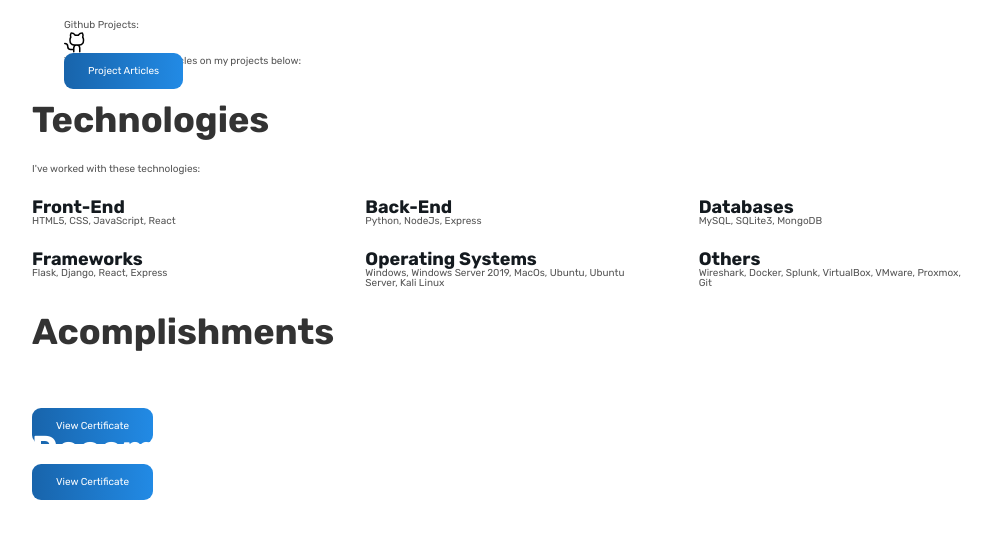
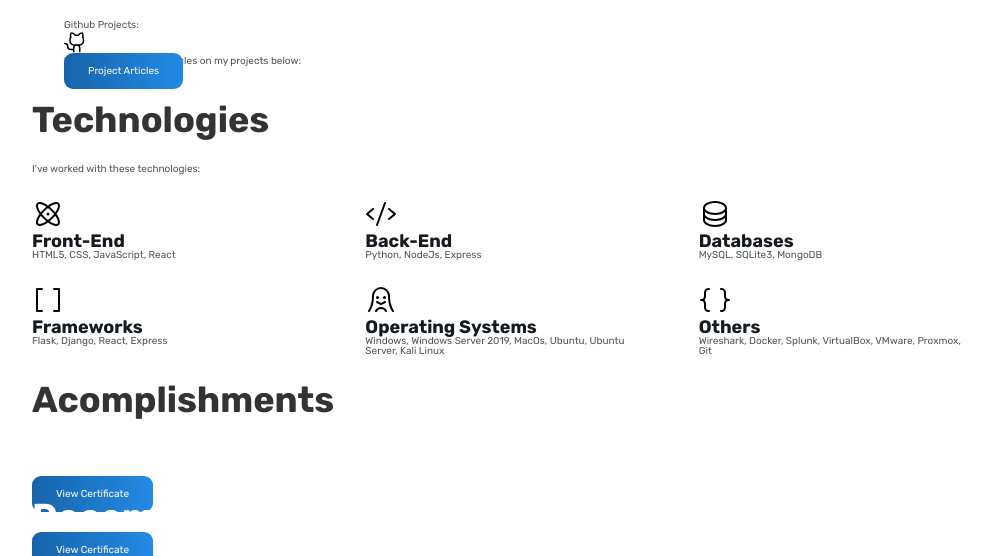
Before and after one commit to ianmaloney14/blogs, a Django app: page / in a window 1280 px wide. Shown: the part 257-813 px from the top of the page, without its empty margins (140-1131 px from the left). Run offline with Django 4.2, Linux system fonts and the light colour scheme.

Commit message:
added some lil icons

```diff
--- a/cyber_sec/cyber_blog/blog_app/templates/portfolio.html
+++ b/cyber_sec/cyber_blog/blog_app/templates/portfolio.html
@@ -30,31 +30,37 @@
             <p class="article-paragraphs margin-bottom-sm">I've worked with these technologies:</p>
             <div class="grid grid--3-cols row-gap-sm">
                 <div>
+                    <svg xmlns="http://www.w3.org/2000/svg" width="32" height="32" fill="#000000" viewBox="0 0 256 256"><path d="M196.12,128c24.65-34.61,37.22-70.38,19.74-87.86S162.61,35.23,128,59.88C93.39,35.23,57.62,22.66,40.14,40.14S35.23,93.39,59.88,128c-24.65,34.61-37.22,70.38-19.74,87.86h0c5.63,5.63,13.15,8.14,21.91,8.14,18.48,0,42.48-11.17,66-27.88C151.47,212.83,175.47,224,194,224c8.76,0,16.29-2.52,21.91-8.14h0C233.34,198.38,220.77,162.61,196.12,128Zm8.43-76.55c7.64,7.64,2.48,32.4-18.52,63.28a300.33,300.33,0,0,0-21.19-23.57A300.33,300.33,0,0,0,141.27,70C172.15,49,196.91,43.8,204.55,51.45ZM176.29,128a289.14,289.14,0,0,1-22.76,25.53A289.14,289.14,0,0,1,128,176.29a289.14,289.14,0,0,1-25.53-22.76A289.14,289.14,0,0,1,79.71,128,298.62,298.62,0,0,1,128,79.71a289.14,289.14,0,0,1,25.53,22.76A289.14,289.14,0,0,1,176.29,128ZM51.45,51.45c2.2-2.21,5.83-3.35,10.62-3.35C73.89,48.1,92.76,55,114.72,70A304,304,0,0,0,91.16,91.16,300.33,300.33,0,0,0,70,114.73C49,83.85,43.81,59.09,51.45,51.45Zm0,153.1C43.81,196.91,49,172.15,70,141.27a300.33,300.33,0,0,0,21.19,23.57A304.18,304.18,0,0,0,114.73,186C83.85,207,59.09,212.2,51.45,204.55Zm153.1,0c-7.64,7.65-32.4,2.48-63.28-18.52a304.18,304.18,0,0,0,23.57-21.19A300.33,300.33,0,0,0,186,141.27C207,172.15,212.19,196.91,204.55,204.55ZM140,128a12,12,0,1,1-12-12A12,12,0,0,1,140,128Z"></path></svg>
                     <h4 class="heading-h4">Front-End</h4>
                     <p class="article-paragraphs">HTML5, CSS, JavaScript, React</p>
                 </div>
 
                 <div>
+                    <svg xmlns="http://www.w3.org/2000/svg" width="32" height="32" fill="#000000" viewBox="0 0 256 256"><path d="M69.12,94.15,28.5,128l40.62,33.85a8,8,0,1,1-10.24,12.29l-48-40a8,8,0,0,1,0-12.29l48-40a8,8,0,0,1,10.24,12.3Zm176,27.7-48-40a8,8,0,1,0-10.24,12.3L227.5,128l-40.62,33.85a8,8,0,1,0,10.24,12.29l48-40a8,8,0,0,0,0-12.29ZM162.73,32.48a8,8,0,0,0-10.25,4.79l-64,176a8,8,0,0,0,4.79,10.26A8.14,8.14,0,0,0,96,224a8,8,0,0,0,7.52-5.27l64-176A8,8,0,0,0,162.73,32.48Z"></path></svg>
                     <h4 class="heading-h4">Back-End</h4>
                     <p class="article-paragraphs">Python, NodeJs, Express</p>
                 </div>
 
                 <div>
+                    <svg xmlns="http://www.w3.org/2000/svg" width="32" height="32" fill="#000000" viewBox="0 0 256 256"><path d="M128,24C74.17,24,32,48.6,32,80v96c0,31.4,42.17,56,96,56s96-24.6,96-56V80C224,48.6,181.83,24,128,24Zm80,104c0,9.62-7.88,19.43-21.61,26.92C170.93,163.35,150.19,168,128,168s-42.93-4.65-58.39-13.08C55.88,147.43,48,137.62,48,128V111.36c17.06,15,46.23,24.64,80,24.64s62.94-9.68,80-24.64ZM69.61,53.08C85.07,44.65,105.81,40,128,40s42.93,4.65,58.39,13.08C200.12,60.57,208,70.38,208,80s-7.88,19.43-21.61,26.92C170.93,115.35,150.19,120,128,120s-42.93-4.65-58.39-13.08C55.88,99.43,48,89.62,48,80S55.88,60.57,69.61,53.08ZM186.39,202.92C170.93,211.35,150.19,216,128,216s-42.93-4.65-58.39-13.08C55.88,195.43,48,185.62,48,176V159.36c17.06,15,46.23,24.64,80,24.64s62.94-9.68,80-24.64V176C208,185.62,200.12,195.43,186.39,202.92Z"></path></svg>
                     <h4 class="heading-h4">Databases</h4>
                     <p class="article-paragraphs">MySQL, SQLite3, MongoDB</p>
                 </div>
 
                 <div>
+                    <svg xmlns="http://www.w3.org/2000/svg" width="32" height="32" fill="#000000" viewBox="0 0 256 256"><path d="M48,48V208H80a8,8,0,0,1,0,16H40a8,8,0,0,1-8-8V40a8,8,0,0,1,8-8H80a8,8,0,0,1,0,16ZM216,32H176a8,8,0,0,0,0,16h32V208H176a8,8,0,0,0,0,16h40a8,8,0,0,0,8-8V40A8,8,0,0,0,216,32Z"></path></svg>
                     <h4 class="heading-h4">Frameworks</h4>
                     <p class="article-paragraphs">Flask, Django, React, Express</p>
                 </div>
 
                 <div>
+                    <svg xmlns="http://www.w3.org/2000/svg" width="32" height="32" fill="#000000" viewBox="0 0 256 256"><path d="M229,222.25A8,8,0,0,1,217.76,221C216.39,219.27,184,177.86,184,96A56,56,0,0,0,72,96c0,81.86-32.37,123.27-33.75,125a8,8,0,0,1-12.51-10c.15-.2,7.69-9.9,15.13-28.74C47.77,164.8,56,135.64,56,96a72,72,0,0,1,144,0c0,39.64,8.23,68.8,15.13,86.28,7.48,18.94,15.06,28.64,15.14,28.74A8,8,0,0,1,229,222.25ZM100,96a12,12,0,1,0,12,12A12,12,0,0,0,100,96Zm68,12a12,12,0,1,0-12,12A12,12,0,0,0,168,108ZM99.58,136.84a8,8,0,0,0-7.15,14.31l32,16a7.94,7.94,0,0,0,7.15,0l32-16a8,8,0,0,0-7.16-14.31L128,151.05ZM128,184a54.07,54.07,0,0,0-47,28.11,8,8,0,1,0,14,7.78,37.35,37.35,0,0,1,66,0,8,8,0,0,0,14-7.78A54.07,54.07,0,0,0,128,184Z"></path></svg>
                     <h4 class="heading-h4">Operating Systems</h4>
                     <p class="article-paragraphs">Windows, Windows Server 2019, MacOs, Ubuntu, Ubuntu Server, Kali Linux</p>
                 </div>
 
                 <div>
+                    <svg xmlns="http://www.w3.org/2000/svg" width="32" height="32" fill="#000000" viewBox="0 0 256 256"><path d="M43.18,128a29.78,29.78,0,0,1,8,10.26c4.8,9.9,4.8,22,4.8,33.74,0,24.31,1,36,24,36a8,8,0,0,1,0,16c-17.48,0-29.32-6.14-35.2-18.26-4.8-9.9-4.8-22-4.8-33.74,0-24.31-1-36-24-36a8,8,0,0,1,0-16c23,0,24-11.69,24-36,0-11.72,0-23.84,4.8-33.74C50.68,38.14,62.52,32,80,32a8,8,0,0,1,0,16C57,48,56,59.69,56,84c0,11.72,0,23.84-4.8,33.74A29.78,29.78,0,0,1,43.18,128ZM240,120c-23,0-24-11.69-24-36,0-11.72,0-23.84-4.8-33.74C205.32,38.14,193.48,32,176,32a8,8,0,0,0,0,16c23,0,24,11.69,24,36,0,11.72,0,23.84,4.8,33.74a29.78,29.78,0,0,0,8,10.26,29.78,29.78,0,0,0-8,10.26c-4.8,9.9-4.8,22-4.8,33.74,0,24.31-1,36-24,36a8,8,0,0,0,0,16c17.48,0,29.32-6.14,35.2-18.26,4.8-9.9,4.8-22,4.8-33.74,0-24.31,1-36,24-36a8,8,0,0,0,0-16Z"></path></svg>
                     <h4 class="heading-h4">Others</h4>
                     <p class="article-paragraphs">Wireshark, Docker, Splunk, VirtualBox, VMware, Proxmox, Git</p>
                 </div>
```
